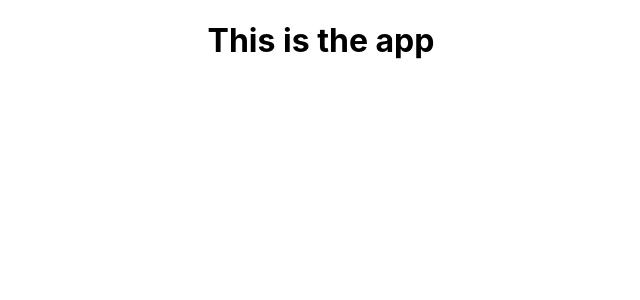
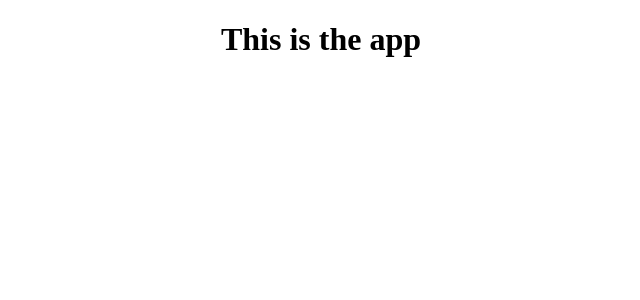
Before and after one commit to syedmustassim/bantr, a React (Create React App) app: page / in a window 1280 px wide. Shown: the top 300 px of the page, without its empty margins (319-959 px from the left). Built offline with nearby package versions, Linux system fonts and the light colour scheme; what miragejs would draw is missing.

Commit message:
refactoring code

```diff
--- a/src/index.css
+++ /dev/null
@@ -1,13 +0,0 @@
-body {
-  margin: 0;
-  font-family: -apple-system, BlinkMacSystemFont, 'Segoe UI', 'Roboto', 'Oxygen',
-    'Ubuntu', 'Cantarell', 'Fira Sans', 'Droid Sans', 'Helvetica Neue',
-    sans-serif;
-  -webkit-font-smoothing: antialiased;
-  -moz-osx-font-smoothing: grayscale;
-}
-
-code {
-  font-family: source-code-pro, Menlo, Monaco, Consolas, 'Courier New',
-    monospace;
-}
--- a/src/index.js
+++ b/src/index.js
@@ -1,7 +1,5 @@
 import React from "react";
 import ReactDOM from "react-dom/client";
-import "./index.css";
-import App from "./App";
 import reportWebVitals from "./reportWebVitals";
 import { BrowserRouter } from "react-router-dom";
 import RouterPage from "../src/RouterPage";
```
